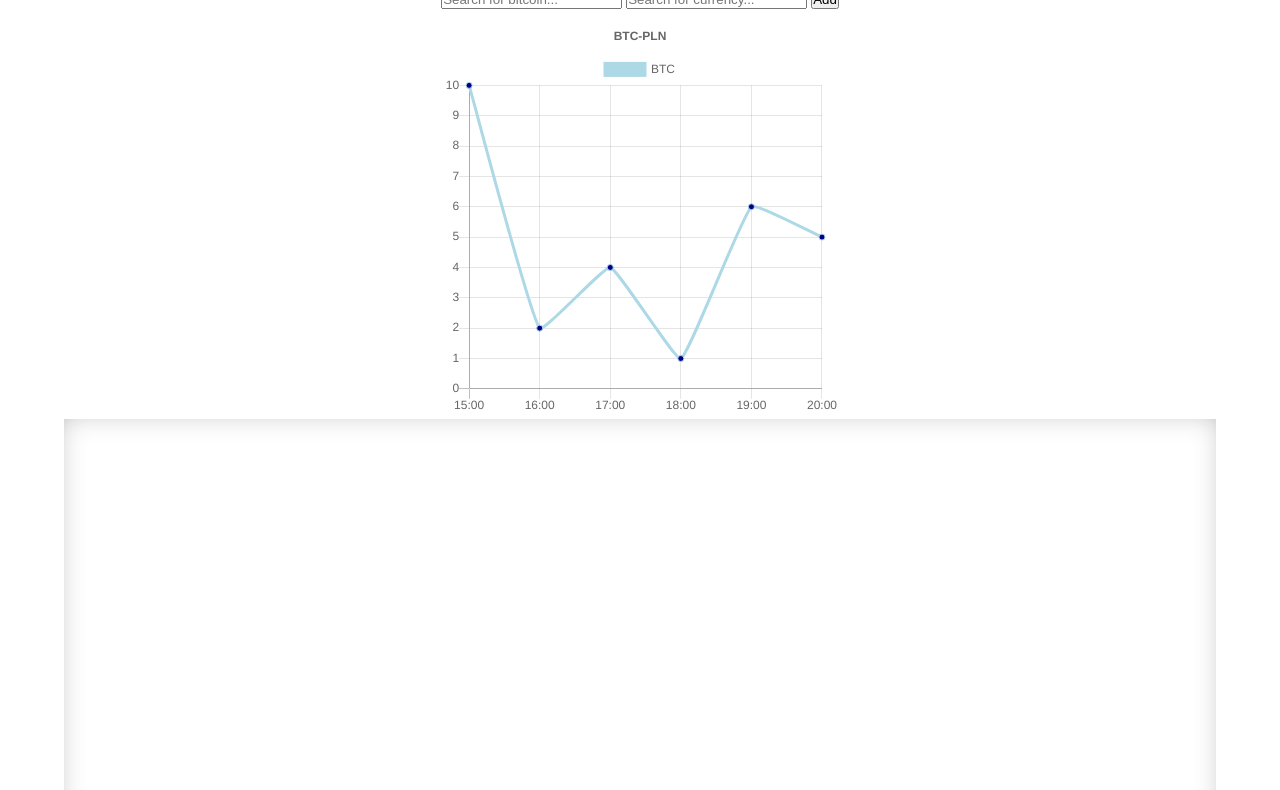
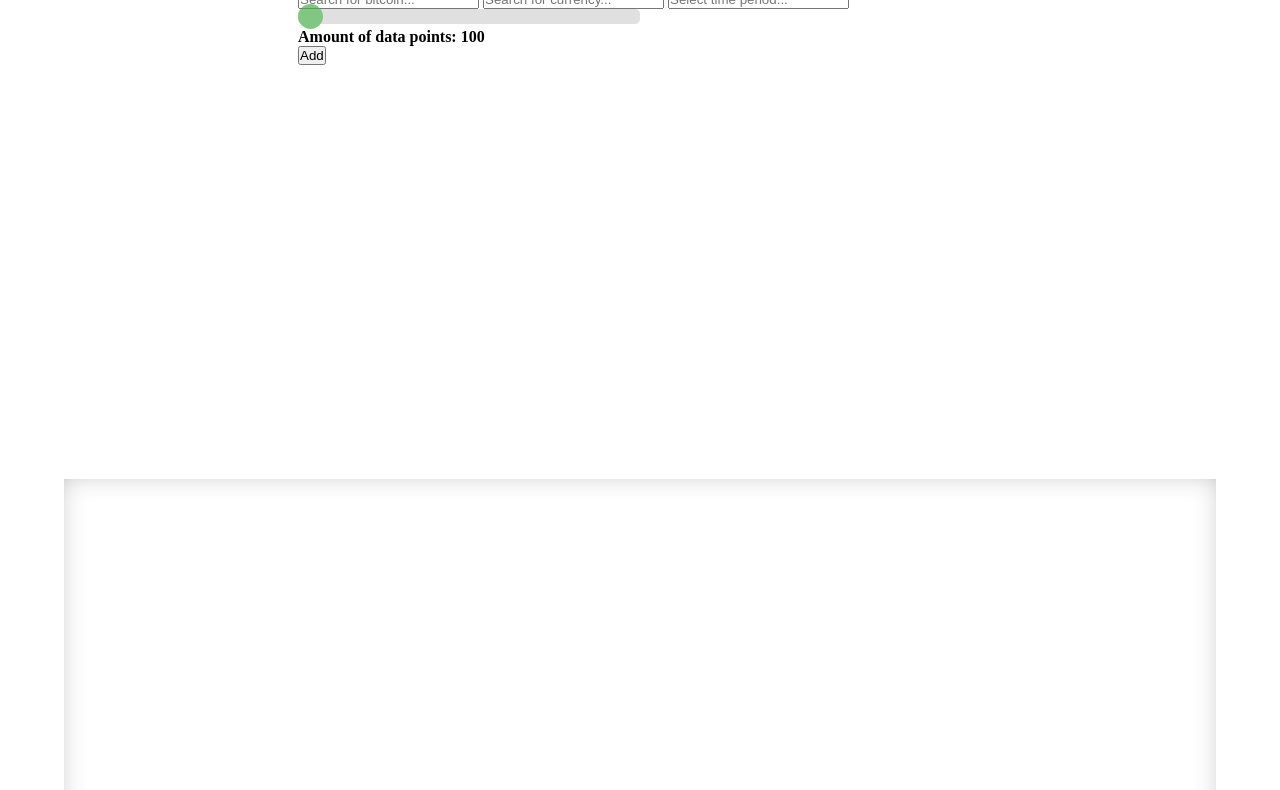
Before and after one commit to micavanco/BitcoinApp, a website built with webpack: page src/index.html in a window 1280 px wide. Shown: the part 67-857 px from the top of the page. Built offline with nearby package versions, Linux system fonts and the light colour scheme; no server answers.

Commit message:
Changed API and modified project structure

```diff
--- /dev/null
+++ b/src/assets/periods.json
@@ -0,0 +1,346 @@
+[
+  {
+    "period_id": "1SEC",
+    "length_seconds": 1,
+    "length_months": 0,
+    "unit_count": 1,
+    "unit_name": "second",
+    "display_name": "1 Second"
+  },
+  {
+    "period_id": "2SEC",
+    "length_seconds": 2,
+    "length_months": 0,
+    "unit_count": 2,
+    "unit_name": "second",
+    "display_name": "2 Seconds"
+  },
+  {
+    "period_id": "3SEC",
+    "length_seconds": 3,
+    "length_months": 0,
+    "unit_count": 3,
+    "unit_name": "second",
+    "display_name": "3 Seconds"
+  },
+  {
+    "period_id": "4SEC",
+    "length_seconds": 4,
+    "length_months": 0,
+    "unit_count": 4,
+    "unit_name": "second",
+    "display_name": "4 Seconds"
+  },
+  {
+    "period_id": "5SEC",
+    "length_seconds": 5,
+    "length_months": 0,
+    "unit_count": 5,
+    "unit_name": "second",
+    "display_name": "5 Seconds"
+  },
+  {
+    "period_id": "6SEC",
+    "length_seconds": 6,
+    "length_months": 0,
+    "unit_count": 6,
+    "unit_name": "second",
+    "display_name": "6 Seconds"
+  },
+  {
+    "period_id": "10SEC",
+    "length_seconds": 10,
+    "length_months": 0,
+    "unit_count": 10,
+    "unit_name": "second",
+    "display_name": "10 Seconds"
+  },
+  {
+    "period_id": "15SEC",
+    "length_seconds": 15,
+    "length_months": 0,
+    "unit_count": 15,
+    "unit_name": "second",
+    "display_name": "15 Seconds"
+  },
+  {
+    "period_id": "20SEC",
+    "length_seconds": 20,
+    "length_months": 0,
+    "unit_count": 20,
+    "unit_name": "second",
+    "display_name": "20 Seconds"
+  },
+  {
+    "period_id": "30SEC",
+    "length_seconds": 30,
+    "length_months": 0,
+    "unit_count": 30,
+    "unit_name": "second",
+    "display_name": "30 Seconds"
+  },
+  {
+    "period_id": "1MIN",
+    "length_seconds": 60,
+    "length_months": 0,
+    "unit_count": 1,
+    "unit_name": "minute",
+    "display_name": "1 Minute"
+  },
+  {
+    "period_id": "2MIN",
+    "length_seconds": 120,
+    "length_months": 0,
+    "unit_count": 2,
+    "unit_name": "minute",
+    "display_name": "2 Minutes"
+  },
+  {
+    "period_id": "3MIN",
+    "length_seconds": 180,
+    "length_months": 0,
+    "unit_count": 3,
+    "unit_name": "minute",
+    "display_name": "3 Minutes"
+  },
+  {
+    "period_id": "4MIN",
+    "length_seconds": 240,
+    "length_months": 0,
+    "unit_count": 4,
+    "unit_name": "minute",
+    "display_name": "4 Minutes"
+  },
+  {
+    "period_id": "5MIN",
+    "length_seconds": 300,
+    "length_months": 0,
+    "unit_count": 5,
+    "unit_name": "minute",
+    "display_name": "5 Minutes"
+  },
+  {
+    "period_id": "6MIN",
+    "length_seconds": 360,
+    "length_months": 0,
+    "unit_count": 6,
+    "unit_name": "minute",
+    "display_name": "6 Minutes"
+  },
+  {
+    "period_id": "10MIN",
+    "length_seconds": 600,
+    "length_months": 0,
+    "unit_count": 10,
+    "unit_name": "minute",
+    "display_name": "10 Minutes"
+  },
+  {
+    "period_id": "15MIN",
+    "length_seconds": 900,
+    "length_months": 0,
+    "unit_count": 15,
+    "unit_name": "minute",
+    "display_name": "15 Minutes"
+  },
+  {
+    "period_id": "20MIN",
+    "length_seconds": 1200,
+    "length_months": 0,
+    "unit_count": 20,
+    "unit_name": "minute",
+    "display_name": "20 Minutes"
+  },
+  {
+    "period_id": "30MIN",
+    "length_seconds": 1800,
+    "length_months": 0,
+    "unit_count": 30,
+    "unit_name": "minute",
+    "display_name": "30 Minutes"
+  },
+  {
+    "period_id": "1HRS",
+    "length_seconds": 3600,
+    "length_months": 0,
+    "unit_count": 1,
+    "unit_name": "hour",
+    "display_name": "1 Hour"
+  },
+  {
+    "period_id": "2HRS",
+    "length_seconds": 7200,
+    "length_months": 0,
+    "unit_count": 2,
+    "unit_name": "hour",
+    "display_name": "2 Hours"
+  },
+  {
+    "period_id": "3HRS",
+    "length_seconds": 10800,
+    "length_months": 0,
+    "unit_count": 3,
+    "unit_name": "hour",
+    "display_name": "3 Hours"
+  },
+  {
+    "period_id": "4HRS",
+    "length_seconds": 14400,
+    "length_months": 0,
+    "unit_count": 4,
+    "unit_name": "hour",
+    "display_name": "4 Hours"
+  },
+  {
+    "period_id": "6HRS",
+    "length_seconds": 21600,
+    "length_months": 0,
+    "unit_count": 6,
+    "unit_name": "hour",
+    "display_name": "6 Hours"
+  },
+  {
+    "period_id": "8HRS",
+    "length_seconds": 28800,
+    "length_months": 0,
+    "unit_count": 8,
+    "unit_name": "hour",
+    "display_name": "8 Hours"
+  },
+  {
+    "period_id": "12HRS",
+    "length_seconds": 43200,
+    "length_months": 0,
+    "unit_count": 12,
+    "unit_name": "hour",
+    "display_name": "12 Hours"
+  },
+  {
+    "period_id": "1DAY",
+    "length_seconds": 86400,
+    "length_months": 0,
+    "unit_count": 1,
+    "unit_name": "day",
+    "display_name": "1 Day"
+  },
+  {
+    "period_id": "2DAY",
+    "length_seconds": 172800,
+    "length_months": 0,
+    "unit_count": 2,
+    "unit_name": "day",
+    "display_name": "2 Days"
+  },
+  {
+    "period_id": "3DAY",
+    "length_seconds": 259200,
+    "length_months": 0,
+    "unit_count": 3,
+    "unit_name": "day",
+    "display_name": "3 Days"
+  },
+  {
+    "period_id": "5DAY",
+    "length_seconds": 432000,
+    "length_months": 0,
+    "unit_count": 5,
+    "unit_name": "day",
+    "display_name": "5 Days"
+  },
+  {
+    "period_id": "7DAY",
+    "length_seconds": 604800,
+    "length_months": 0,
+    "unit_count": 7,
+    "unit_name": "day",
+    "display_name": "7 Days"
+  },
+  {
+    "period_id": "10DAY",
+    "length_seconds": 864000,
+    "length_months": 0,
+    "unit_count": 10,
+    "unit_name": "day",
+    "display_name": "10 Days"
+  },
+  {
+    "period_id": "1MTH",
+    "length_seconds": 0,
+    "length_months": 1,
+    "unit_count": 1,
+    "unit_name": "month",
+    "display_name": "1 Month"
+  },
+  {
+    "period_id": "2MTH",
+    "length_seconds": 0,
+    "length_months": 2,
+    "unit_count": 2,
+    "unit_name": "month",
+    "display_name": "2 Months"
+  },
+  {
+    "period_id": "3MTH",
+    "length_seconds": 0,
+    "length_months": 3,
+    "unit_count": 3,
+    "unit_name": "month",
+    "display_name": "3 Months"
+  },
+  {
+    "period_id": "4MTH",
+    "length_seconds": 0,
+    "length_months": 4,
+    "unit_count": 4,
+    "unit_name": "month",
+    "display_name": "4 Months"
+  },
+  {
+    "period_id": "6MTH",
+    "length_seconds": 0,
+    "length_months": 6,
+    "unit_count": 6,
+    "unit_name": "month",
+    "display_name": "6 Months"
+  },
+  {
+    "period_id": "1YRS",
+    "length_seconds": 0,
+    "length_months": 12,
+    "unit_count": 1,
+    "unit_name": "year",
+    "display_name": "1 Year"
+  },
+  {
+    "period_id": "2YRS",
+    "length_seconds": 0,
+    "length_months": 24,
+    "unit_count": 2,
+    "unit_name": "year",
+    "display_name": "2 Years"
+  },
+  {
+    "period_id": "3YRS",
+    "length_seconds": 0,
+    "length_months": 36,
+    "unit_count": 3,
+    "unit_name": "year",
+    "display_name": "3 Years"
+  },
+  {
+    "period_id": "4YRS",
+    "length_seconds": 0,
+    "length_months": 48,
+    "unit_count": 4,
+    "unit_name": "year",
+    "display_name": "4 Years"
+  },
+  {
+    "period_id": "5YRS",
+    "length_seconds": 0,
+    "length_months": 60,
+    "unit_count": 5,
+    "unit_name": "year",
+    "display_name": "5 Years"
+  }
+]
--- a/src/css/stylesheet.css
+++ b/src/css/stylesheet.css
@@ -94,3 +94,33 @@
     border-radius: 1vh;
     color: black;
 }
+
+.slider {
+    -webkit-appearance: none;
+    width: 50%;
+    height: 15px;
+    border-radius: 5px;
+    background: #d3d3d3;
+    outline: none;
+    opacity: 0.7;
+    -webkit-transition: .2s;
+    transition: opacity .2s;
+}
+
+.slider::-webkit-slider-thumb {
+    -webkit-appearance: none;
+    appearance: none;
+    width: 25px;
+    height: 25px;
+    border-radius: 50%;
+    background: #4CAF50;
+    cursor: pointer;
+}
+
+.slider::-moz-range-thumb {
+    width: 25px;
+    height: 25px;
+    border-radius: 50%;
+    background: #4CAF50;
+    cursor: pointer;
+}
--- a/src/index.html
+++ b/src/index.html
@@ -19,6 +19,18 @@
             <datalist id="search-output"></datalist>
             <input class="search-input-currency" list="search-output-currency" type="text" placeholder="Search for currency..."/>
             <datalist id="search-output-currency"></datalist>
+            <input class="search-input-period" list="search-output-period" type="text" placeholder="Select time period..."/>
+            <datalist id="search-output-period"></datalist>
+            <input class="slider"
+                   TYPE="range"
+                   MIN="1"
+                   MAX="100000"
+                   STEP="1"
+                   VALUE="100"
+                   oninput="document.getElementById('items-label').innerText =
+                   'Amount of data points: '+this.value"
+            />
+            <h4 id="items-label">Amount of data points: 100</h4>
             <button id="add-btn">Add</button>
         </div>
         <div class="chart-box">
--- a/src/js/controllers/controller.js
+++ b/src/js/controllers/controller.js
@@ -1,31 +1,49 @@
-import Bitcoin from "../models/bitcoin";
 import SinglePeakController from "./singlePeakController";
-import CryptoPricesController from "./cryptoPricesController";
-import Chart from 'chart.js';
+import periods from '../../assets/periods';
+import Dataset from "../models/dataset";
+import Chart from "../models/chart";
 
 export default class Controller {
     constructor(BitcoinView){
         this._bitcoinView = new BitcoinView;
         this._mainContainer = null;
-        this._digital_currencies = [];
         this._currencies = [];
-        this._date ;
+        this._chartData = null;
     }
 
     _setListeners() {
         document.getElementById('add-btn').addEventListener('click', () => {
             const input = document.querySelector('.search-input');
             const input2 = document.querySelector('.search-input-currency');
-            if(input.value)
+            const input3 = document.querySelector('.search-input-period');
+            const slider = document.querySelector('.slider');
+            if(input.value && input2.value && input3.value)
             {
-                const selectedBitcoin = new Bitcoin(input.value, null, null, null, input2.value);
-                this._mainContainer.append(this._bitcoinView._createBox(selectedBitcoin,1,));
+                this._getCryptoCurrencyRating(input.value, input2.value, input3.value, slider.value);
+                let data = [];
+                let labels = [];
+                this._chartData.forEach(e => {
+                    data.push(e.time_period_end);
+                    labels.push(e.price_close);
+                });
+                let dataset = new Dataset(input.value, data, 'rgba(75, 192, 192, 1)', 'rgba(75, 192, 192, 0.2)');
+                let chart = new Chart('line', labels, dataset, input.value+'-'+input2.value);
+                this._mainContainer.append(this._bitcoinView._createBox(input.value, input2.value,chart));
             }
         });
     }
 
-    _getBitcoinRating(type, period) {
-
+    _getCryptoCurrencyRating(cryptoCurrency, currency, period, limit) {
+        fetch("https://rest.coinapi.io/v1/ohlcv/" +
+            `${cryptoCurrency}/${currency}/` +
+            `latest?period_id=${period}&limit=${limit}`, {
+            "method": "GET",
+            "headers": {
+                "X-CoinAPI-Key": "CA9D596A-6E22-4752-AB14-78A0374BEC96"
+            }
+        })
+            .then(res => res.json())
+            .then(data => this._chartData = data);
     }
 
     _getSinglePeak(currency, digitalCurrency) {
@@ -36,39 +54,38 @@ export default class Controller {
     }
 
     _getDigitalCurrencies() {
-        fetch("https://bravenewcoin-v1.p.rapidapi.com/digital-currency-symbols", {
+        fetch("", {
             "method": "GET",
             "headers": {
-                "x-rapidapi-host": "bravenewcoin-v1.p.rapidapi.com",
-                "x-rapidapi-key": "4f51d720camsh44ba5e07fbba621p10dc0fjsn3426629f4708"
+                "X-CoinAPI-Key": "CA9D596A-6E22-4752-AB14-78A0374BEC96"
             }
         })
             .then(response => response.json())
             .then(data => {
-                data.digital_currencies.forEach(e => this._digital_currencies.push(Object.values(e)[0]));
+                this._currencies = data;
                 const dataList = document.getElementById('search-output');
-                let listOptions = '';
-                this._digital_currencies.forEach(e => listOptions += `<option value="${e}">`);
-                dataList.innerHTML = listOptions;
+                const dataList2 = document.getElementById('search-output-currency');
+                let listOptionsCrypto = '';
+                let listOptionsNonCrypto = '';
+                this._currencies.forEach(e => {
+                    if(e.type_is_crypto)
+                        listOptionsCrypto += `<option value="${e.asset_id}">`;
+                    else
+                        listOptionsNonCrypto += `<option value="${e.asset_id}">`;
+                });
+                dataList.innerHTML = listOptionsCrypto;
+                dataList2.innerHTML = listOptionsNonCrypto;
             })
             .catch(err => {
                 console.log(err);
             });
     }
 
-    _getCurrencies() {
-        const cryptoPricesController = new CryptoPricesController('pln', 'btc');
-        const data = cryptoPricesController.model.getPrices();
-        data.then(x => {
-                x.prices.forEach(e => this._currencies.push(Object.values(e)[0]));
-                const dataList = document.getElementById('search-output-currency');
-                let listOptions = '';
-                this._currencies.forEach(e => listOptions += `<option value="${e}">`);
-                dataList.innerHTML = listOptions;
-            })
-            .catch(err => {
-                console.log(err);
-            });
+    _setAvailablePeriods() {
+        const dataList = document.getElementById('search-output-period');
+        let listOptions = '';
+        periods.forEach(e => listOptions += `<option value="${e.display_name}">`);
+        dataList.innerHTML = listOptions;
     }
 
     _createWidget() {
@@ -145,7 +162,7 @@ export default class Controller {
 
         this._mainContainer = this._bitcoinView.init();
         this._getDigitalCurrencies();
-        this._getCurrencies();
+        this._setAvailablePeriods();
         this._getSinglePeak('pln', 'btc');
         this._setListeners();
         this._createWidget();
--- a/src/js/controllers/cryptoPricesController.js
+++ /dev/null
@@ -1,11 +0,0 @@
-import CryptoPrices from "../models/cryptoPrices"
-
-class CryptoPricesController {
-    constructor(currency, coin) {
-        this.currency = currency;
-        this.coin = coin;
-        this.model = new CryptoPrices(currency, coin);
-    }
-}
-
-export default CryptoPricesController;
--- a/src/js/models/cryptoPrices.js
+++ b/src/js/models/cryptoPrices.js
@@ -9,7 +9,7 @@ class CryptoPrices {
     }
 
     getPrices() {
-        const _api = new api(this.currency, this.coin)
+        const _api = new api(this.currency, this.coin);
         return _api.getData(this.name);
     }
 }
--- a/src/js/models/dataset.js
+++ b/src/js/models/dataset.js
@@ -1,8 +1,9 @@
 
 export default class Dataset {
-    constructor(label, backgroundColor, data) {
+    constructor(label, data, borderColor, backgroundColor) {
         this.label = label;
+        this.chartData = data;
+        this.borderColor = borderColor;
         this.backgroundColor = backgroundColor;
-        this.data = data;
     }
 }
--- a/src/js/views/bitcoinView.js
+++ b/src/js/views/bitcoinView.js
@@ -7,11 +7,11 @@ export default class BitcoinView {
         return container;
     }
 
-    _createBox(bitcoin, chart) {
+    _createBox(cryptoCurrency, currency, chart) {
         const box = document.createElement("div");
         box.classList.add('bitcoin-box');
-        box.innerHTML = `<h1>${bitcoin.type}</h1>`;
-        box.innerHTML += `<h2>${bitcoin.currency}</h2>`;
+        box.innerHTML = `<h1>${cryptoCurrency}</h1>`;
+        box.innerHTML += `<h2>${currency}</h2>`;
 
         const removeButton = document.createElement('div');
         removeButton.classList.add('remove-btn');
```
Also changed, not shown: src/js/models/bitcoin.js (deleted, +0 -10 lines).
